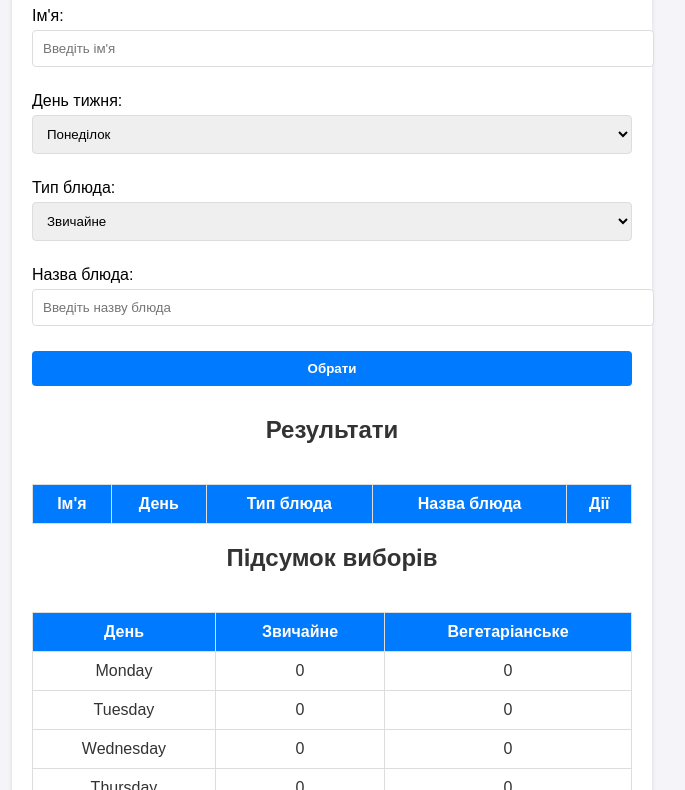
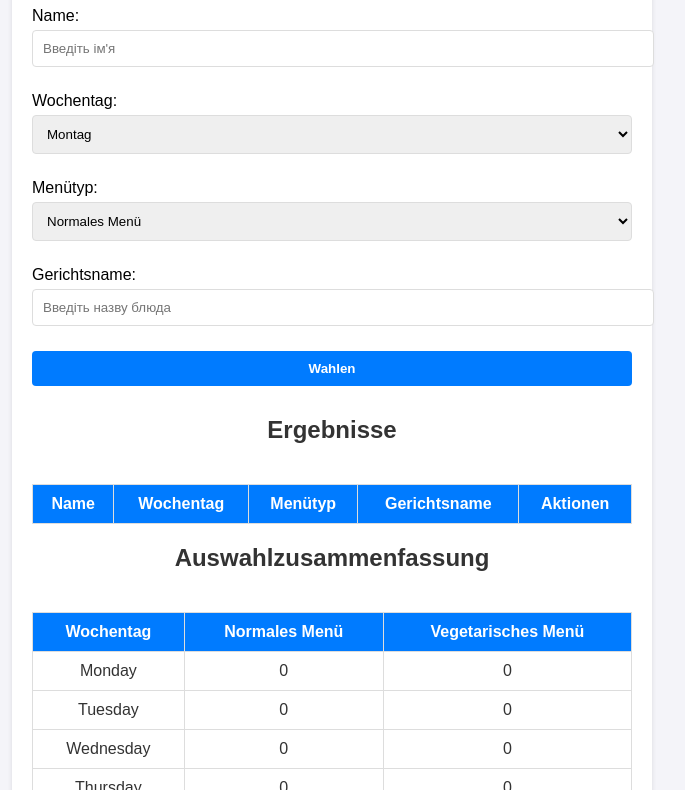
Before and after one commit to LiudmylaSl/menu-app, a plain HTML site: page index.html in a window 1280 px wide. Shown: the part 113-903 px from the top of the page, without its empty margins (308-993 px from the left). Drawn offline with Linux system fonts and the light colour scheme.

Commit message:
Add files via upload

```diff
--- a/index.html
+++ b/index.html
@@ -9,68 +9,68 @@
 </head>
 <body>
   <div class="container">
-    <h1 class="text-center">Вибір блюда</h1>
+    <h1 class="text-center">Wochenmenü-Woche 2 6-10.01.2025</h1>
     <form id="dishForm">
       <div class="form-group">
-        <label for="name">Ім'я:</label>
+        <label for="name">Name:</label>
         <input type="text" id="name" placeholder="Введіть ім'я" required>
       </div>
       <div class="form-group">
-        <label for="day">День тижня:</label>
+        <label for="day">Wochentag:</label>
         <select id="day">
-          <option value="monday">Понеділок</option>
-          <option value="tuesday">Вівторок</option>
-          <option value="wednesday">Середа</option>
-          <option value="thursday">Четвер</option>
-          <option value="friday">П'ятниця</option>
+          <option value="monday">Montag</option>
+          <option value="tuesday">Dienstag</option>
+          <option value="wednesday">Mittwoch</option>
+          <option value="thursday">Donnerstag</option>
+          <option value="friday">Freitag</option>
         </select>
       </div>
       <div class="form-group">
-        <label for="dish">Тип блюда:</label>
+        <label for="dish">Menütyp:</label>
         <select id="dish">
-          <option value="regular">Звичайне</option>
-          <option value="vegetarian">Вегетаріанське</option>
+          <option value="regular">Normales Menü</option>
+          <option value="vegetarian">Vegetarisches Menü</option>
         </select>
       </div>
       <div class="form-group">
-        <label for="dishName">Назва блюда:</label>
+        <label for="dishName">Gerichtsname:</label>
         <input type="text" id="dishName" placeholder="Введіть назву блюда" required>
       </div>
-      <button type="submit">Обрати</button>
+      <button type="submit">Wahlen</button>
     </form>
 
-    <h2>Результати</h2>
+    <h2>Ergebnisse</h2>
     <div class="table-wrapper">
       <table id="resultsTable">
         <thead>
           <tr>
-            <th>Ім'я</th>
-            <th>День</th>
-            <th>Тип блюда</th>
-            <th>Назва блюда</th>
-            <th>Дії</th>
+            <th>Name</th>
+            <th>Wochentag</th>
+            <th>Menütyp</th>
+            <th>Gerichtsname</th>
+            <th>Aktionen</th>
           </tr>
         </thead>
         <tbody></tbody>
       </table>
     </div>
 
-    <h2>Підсумок виборів</h2>
+    <h2>Auswahlzusammenfassung</h2>
     <div class="table-wrapper">
       <table id="summaryTable">
         <thead>
           <tr>
-            <th>День</th>
-            <th>Звичайне</th>
-            <th>Вегетаріанське</th>
+            <th>Wochentag</th>
+            <th>Normales Menü</th>
+            <th>Vegetarisches Menü</th>
         </tr>
       </thead>
       <tbody></tbody>
     </table>
   </div>
-  <h2>Список записаних на обід</h2>
+  <h2>Liste der Angemeldeten</h2>
 <div id="nameList">
-  <p>Поки що ніхто не записаний.</p>
+  <p>Niemand ist angemeldet.</p>
 </div>
   <script src="app.js"></script>
 </body>
```
